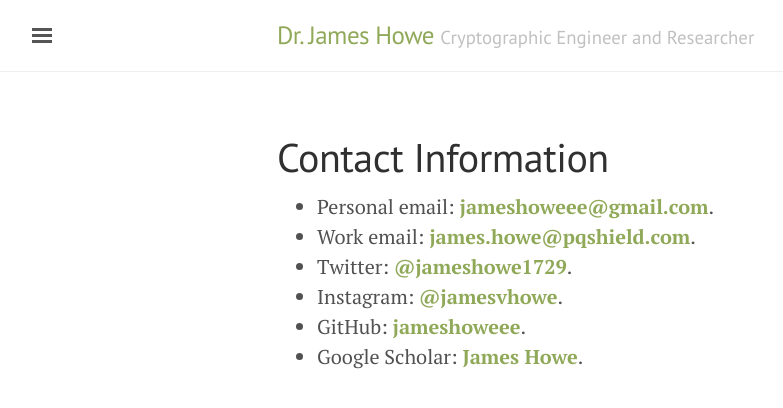
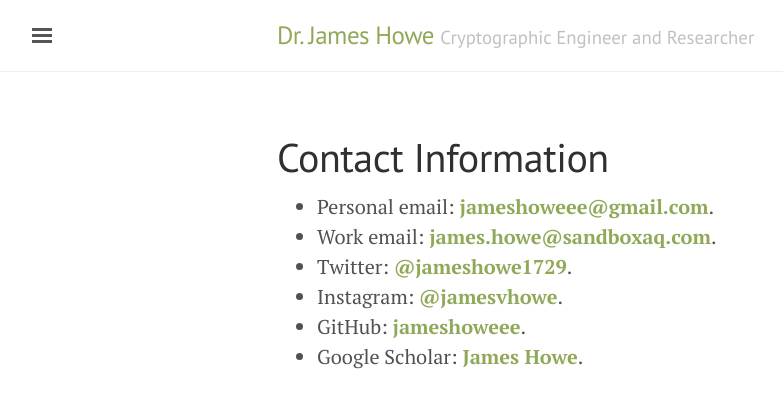
Before and after one commit to jameshoweee/jameshoweee.github.io, a Jekyll site: the page built from contact.md, in a window 1280 px wide. Shown: the top 408 px of the page, without its empty margins (3-786 px from the left). Built offline with Jekyll 4.4.1, drawn with Linux system fonts in a browser that asks for light colours.

Commit message:
Update contact.md

```diff
--- a/contact.md
+++ b/contact.md
@@ -5,7 +5,7 @@
 ---
 
 * Personal email: **[jameshoweee@gmail.com](mailto:jameshoweee@gmail.com)**.
-* Work email: **[james.howe@pqshield.com](mailto:james.howe@sandboxaq.com)**.
+* Work email: **[james.howe@sandboxaq.com](mailto:james.howe@sandboxaq.com)**.
 * Twitter: **[@jameshowe1729](https://twitter.com/JamesHowe1729)**.
 * Instagram: **[@jamesvhowe](https://www.instagram.com/jamesvhowe/)**.
 * GitHub: **[jameshoweee](https://github.com/jameshoweee)**.
```
